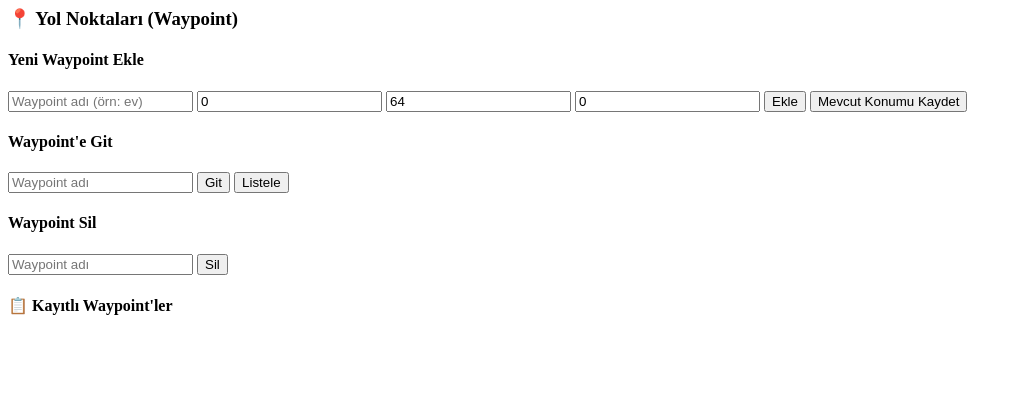
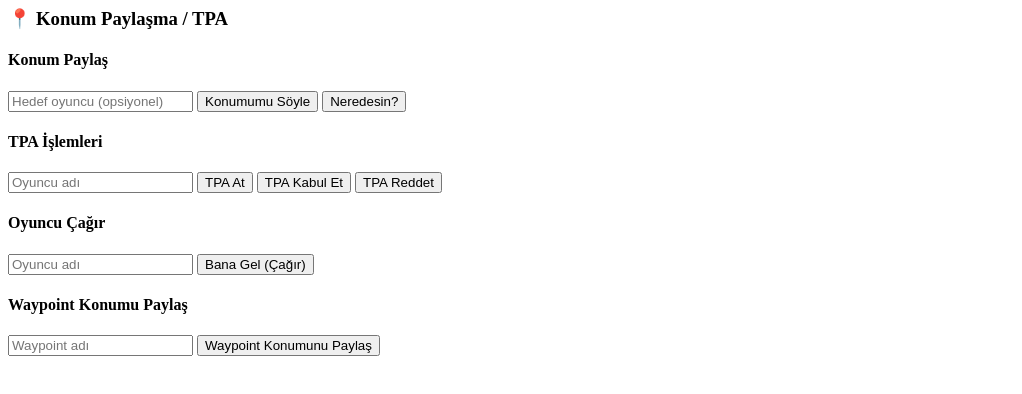
Before and after one commit to ahmetmerk779-png/bot, a plain HTML site: page public/index.html in a window 1280 px wide. Shown: the whole page, without its empty margins (0-1022 px from the left). Drawn offline with Linux system fonts and the light colour scheme.

Commit message:
Update index.html

```diff
--- a/public/index.html
+++ b/public/index.html
@@ -1,32 +1,31 @@
 <!-- Ana dashboard içine ekle -->
-<div id="waypointSection">
-  <h3>📍 Yol Noktaları (Waypoint)</h3>
+<div id="locationSection">
+  <h3>📍 Konum Paylaşma / TPA</h3>
 
-  <div id="waypointAdd">
-    <h4>Yeni Waypoint Ekle</h4>
-    <input type="text" id="waypointName" placeholder="Waypoint adı (örn: ev)" />
-    <input type="number" id="waypointX" placeholder="X" value="0" />
-    <input type="number" id="waypointY" placeholder="Y" value="64" />
-    <input type="number" id="waypointZ" placeholder="Z" value="0" />
-    <button id="addWaypointBtn">Ekle</button>
-    <button id="saveCurrentPosBtn">Mevcut Konumu Kaydet</button>
+  <div id="locationShare">
+    <h4>Konum Paylaş</h4>
+    <input type="text" id="shareLocationTarget" placeholder="Hedef oyuncu (opsiyonel)" />
+    <button id="shareLocationBtn">Konumumu Söyle</button>
+    <button id="whereBtn">Neredesin?</button>
   </div>
 
-  <div id="waypointGo">
-    <h4>Waypoint'e Git</h4>
-    <input type="text" id="waypointGoName" placeholder="Waypoint adı" />
-    <button id="goWaypointBtn">Git</button>
-    <button id="listWaypointsBtn">Listele</button>
+  <div id="tpaSection">
+    <h4>TPA İşlemleri</h4>
+    <input type="text" id="tpaTarget" placeholder="Oyuncu adı" />
+    <button id="tpaBtn">TPA At</button>
+    <button id="tpacceptBtn">TPA Kabul Et</button>
+    <button id="tpadenyBtn">TPA Reddet</button>
   </div>
 
-  <div id="waypointDelete">
-    <h4>Waypoint Sil</h4>
-    <input type="text" id="waypointDeleteName" placeholder="Waypoint adı" />
-    <button id="deleteWaypointBtn">Sil</button>
+  <div id="callSection">
+    <h4>Oyuncu Çağır</h4>
+    <input type="text" id="callTarget" placeholder="Oyuncu adı" />
+    <button id="callBtn">Bana Gel (Çağır)</button>
   </div>
 
-  <div id="waypointList">
-    <h4>📋 Kayıtlı Waypoint'ler</h4>
-    <ul id="waypointsList"></ul>
+  <div id="waypointShareSection">
+    <h4>Waypoint Konumu Paylaş</h4>
+    <input type="text" id="shareWaypointName" placeholder="Waypoint adı" />
+    <button id="shareWaypointBtn">Waypoint Konumunu Paylaş</button>
   </div>
 </div>
```
